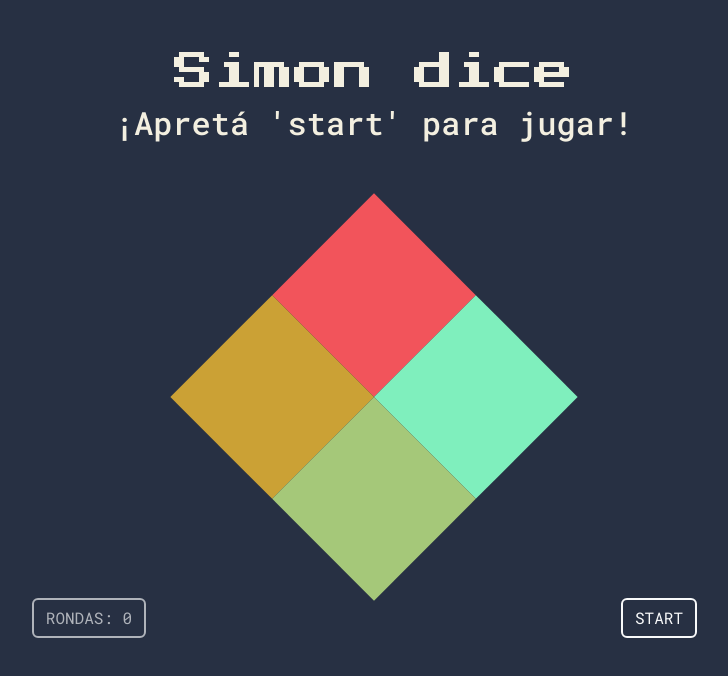
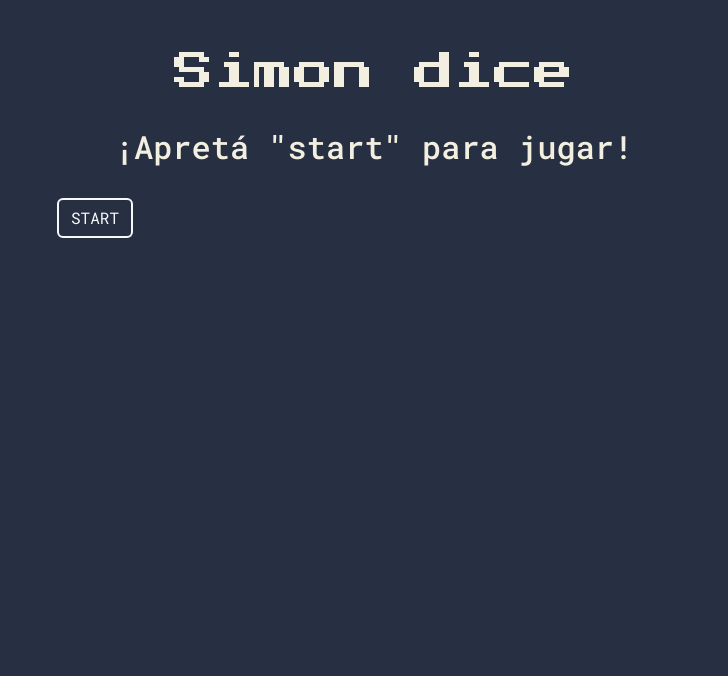
Before and after one commit to Iara-Pou/juego-simon-dice, a website: page index.html in a window 1280 px wide. Shown: the whole page, without its empty margins (266-994 px from the left). Drawn offline with nearby package versions, Linux system fonts and the light colour scheme.

Commit message:
Crea primer pantalla
Con elementos de la que antes estaba en la interfaz del juego, crea un inicio.

```diff
--- a/index.html
+++ b/index.html
@@ -13,12 +13,13 @@
 </head>
 
 <body>
-    <div class="container pt-4 d-flex flex-column gap-4 text-center">
+    <div id="interfaz-comienzo" class="container pt-4 d-flex flex-column gap-4 text-center ">
+        <h1 class="mt-4">Simon dice</h1>
+        <h2>¡Apretá "start" para jugar!</h2>
+        <div class="col-sm-6"><button id="boton-empezar" class="btn btn-outline-light" type="button"> START</button></div>
+    </div>
+    <div id="interfaz-juego" class="oculto container pt-4 d-flex flex-column gap-4 text-center ">
         <header>
-            <div class="container mt-4">
-                <h1>Simon dice</h1>
-                <h2>¡Apretá 'start' para jugar!</h2>
-            </div>
         </header>
         <section>
             <div id="container-cuadrados">
@@ -35,9 +36,6 @@
         <section>
             <div class="row justify-content-evenly">
                 <div class="col-sm-6"><p class="btn btn-outline-light disabled"  > RONDAS: <span id="numero-rondas">0</span></p></div>
-                <div class="col-sm-6"><button id="boton-empezar" class="btn btn-outline-light" type="button"> START</button></div>
-            </div>
-        </section>
     </div>
 
     <script type="text/javascript" src="./script.js"></script>
```
